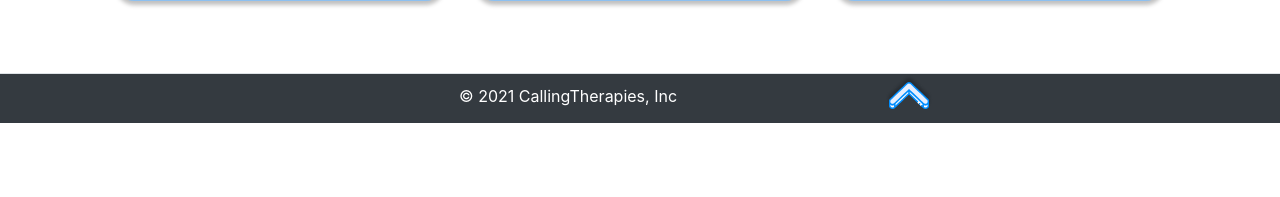
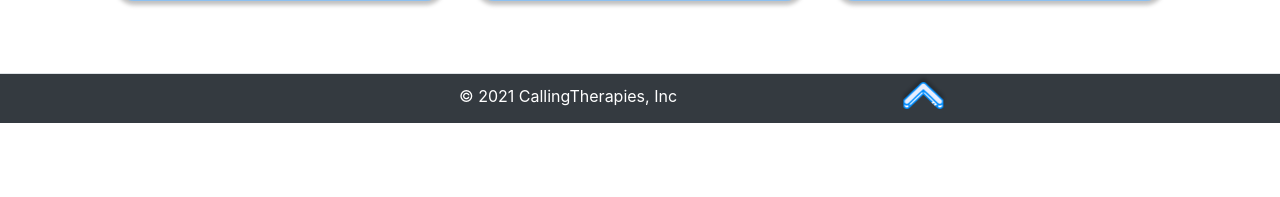
Before and after one commit to terrotar/OPE, a Flask app: page / in a window 1280 px wide; the page is wider, and only the part inside the window is pictured. Shown: the part 2420-2617 px from the top of that part. Run offline with Flask 2, Linux system fonts and the light colour scheme; some libraries are stand-ins or nearby versions.

Commit message:
Alinhado botao do footer scroll-up com o grid da seta superior

```diff
--- a/app/templates/base.html
+++ b/app/templates/base.html
@@ -113,7 +113,7 @@
 
         <div class="container d-flex flex-wrap justify-content-between align-items-center">
         <p class="mb-0 text-white" style="padding-left: 40%;">&copy; 2021 CallingTherapies, Inc</p>
-        <a href="#"><img src="../static/img/Nav/scroll-down-BIOS.png" class="mb-2" style="transform: rotate(180deg); padding-left: 12rem;"/></a>
+        <a href="#"><img src="../static/img/Nav/scroll-down-BIOS.png" class="mb-2" style="transform: rotate(180deg); padding-left: 11.15rem;"/></a>
       </div>
 
 
```
